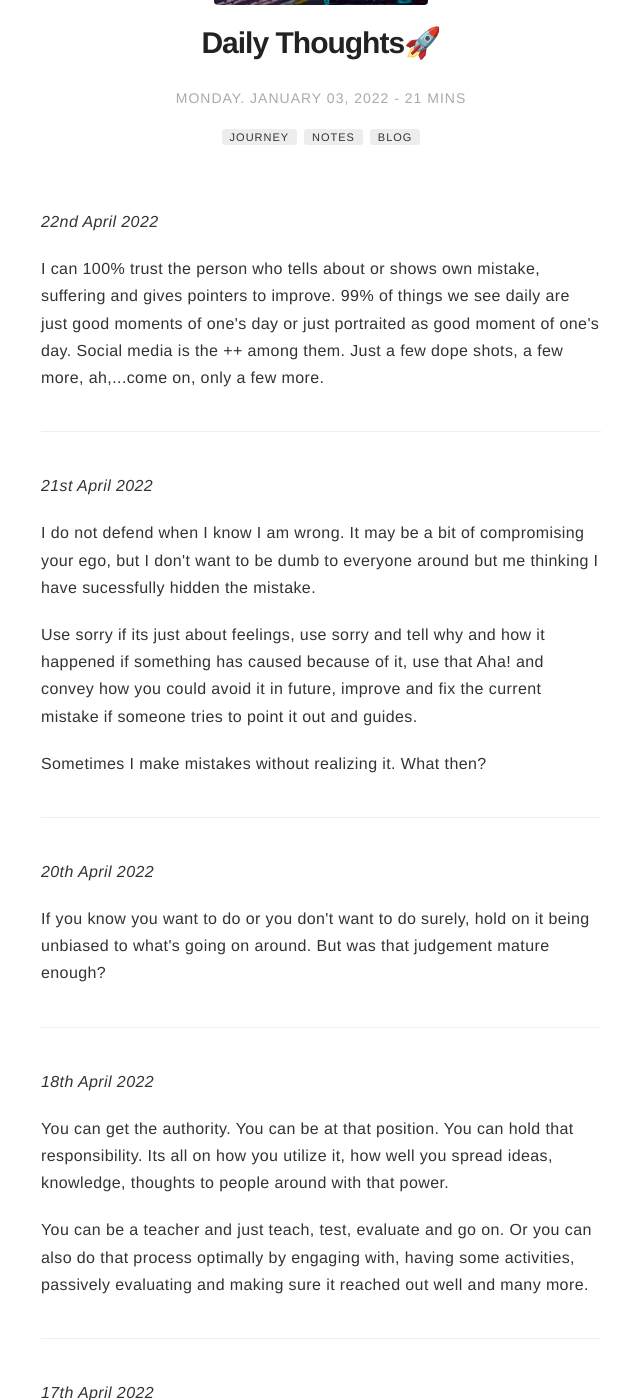
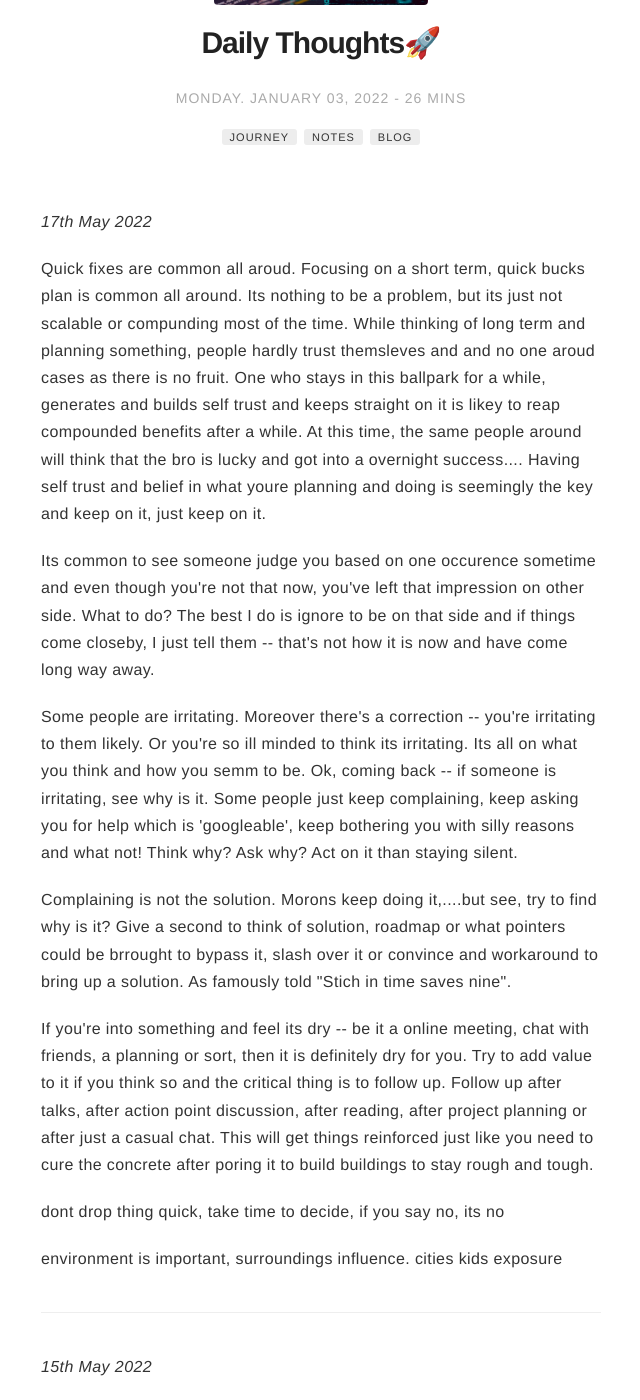
Before and after one commit to ngu25/ngu25.github.io, a Jekyll site: the page built from _posts/2022-01-03-my-daily-journey-blog3.markdown, in a window 1280 px wide and 1400 px high, scrolled down 240 px. Shown: the whole window, without its empty margins (319-959 px from the left). Built offline with Jekyll 4.4.1, drawn with Linux system fonts in a browser that asks for light colours; comment, search, counter and statistics services are not loaded; some of the changed text lies outside the part shown.

Commit message:
todays blog

```diff
--- a/_posts/2022-01-03-my-daily-journey-blog3.markdown
+++ b/_posts/2022-01-03-my-daily-journey-blog3.markdown
@@ -14,6 +14,42 @@ description: Simply to self document and learn from experience. Closed space unt
 
 ---
 
+<p><i>17th May 2022</i></p>
+
+<p> Quick fixes are common all aroud. Focusing on a short term, quick bucks plan is common all around. Its nothing to be a problem, but its just not scalable or compunding most of the time. While thinking of long term and planning something, people hardly trust themsleves and and no one aroud cases as there is no fruit. One who stays in this ballpark for a while, generates and builds self trust and keeps straight on it is likey to reap compounded benefits after a while. At this time, the same people around will think that the bro is lucky and got into a overnight success.... Having self trust and belief in what youre planning and doing is seemingly the key and keep on it, just keep on it.</p>
+
+<p>Its common to see someone judge you based on one occurence sometime and even though you're not that now, you've left that impression on other side. What to do? The best I do is ignore to be on that side and if things come closeby, I just tell them -- that's not how it is now and have come long way away.</p>
+
+<p>Some people are irritating. Moreover there's a correction -- you're irritating to them likely. Or you're so ill minded to think its irritating. Its all on what you think and how you semm to be. Ok, coming back -- if someone is irritating, see why is it. Some people just keep complaining, keep asking  you for help which is 'googleable', keep bothering you with silly reasons and what not! Think why? Ask why? Act on it than staying silent.</p>
+
+<p>Complaining is not the solution. Morons keep doing it,....but see, try to find why is it? Give a second to think of solution, roadmap or what pointers could be brrought to bypass it, slash over it or convince and workaround to bring up a solution. As famously told "Stich in time saves nine".</p>
+
+<p>If you're into something and feel its dry -- be it a online meeting, chat with friends, a planning or sort, then it is definitely dry for you. Try to add value to it if you think so and the critical thing is to follow up. Follow up after talks, after action point discussion, after reading, after project planning or after just a casual chat. This will get things reinforced just like you need to cure the concrete after poring it to build buildings to stay rough and tough.</p>
+
+<p>dont drop thing quick, take time to decide, if you say no, its no</p>
+
+<p>environment is important, surroundings influence. cities kids exposure</p>
+
+---
+
+<p><i>15th May 2022</i></p>
+
+<p>Its been quite sometime now since I wrote here. Around 3 weeks, I was nowhere ON. Was into learing embedded systems, BMS stuff and semester exams coming up. Not busy, but this was just out of priority. Wasn't getting that spark to write something here and I was trying to slip myself off from this to avoid procrastinating that I haven't written anything here. Trying to get a hang of it as a habit, but not forcefully. But now -- here we go,....</p>
+
+<p>Sometimes I get this burst of interest or thirst for doing something. One of them is reading about peoples thoughts, experiences, writing down information. This may be after I watch a YouTube video(like today I saw children's science fair event -- aboslutely staggered to see what they are doing), a movie rarely or a book!  It makes me pause, think what's going on, what I can do and so on,....</p>
+
+---
+
+<p>Bro! Why are there so many content creators out there :: Its absolutely staggering to see people making podcasts, interviews and all spend good old time watching it and doing nothing(majority). Who is building products? Who is bringing services? I am sure one who does and have plans doesn't really watch a lot of these. Its like a ferrari story -- they don't adverise as people who can afford it aren't infornt of TV all the time! It just feels good to watch these and comment as 'Inspirational'. The one who creates content makes some quick bucks with no brainy thing going around. Just get something, synthesize and broadcast - a labour job.</p>
+
+---
+
+<p><i>14th May 2022</i></p>
+
+<p>Came across a LinkedIn post and someone was saying that Indian software engineers and vast spread and prime movers in US industry bit there is 0 Indian software procuct(as of now). Why? Its really thinkstriking! A large part of comment section conplained that education  system is wrecked(good old joke) and one comment which nearly made sense is that we people look at 'low hanging fruit' meaing a quick short term plan/idea to be happy(mostly to earn). It maybe because of mindset from past, our environment and culture. We are strictly and throughly made to have a hierarchy in a system. Respect older people(ofcourse do), don't go against them, don't give counter talks to them, follow what they day and so on. We like to be ruled. Ancestoral mentality was same, we were ruled by Britishher's for a long time and now still feel good to be in that mindset(a large herd of us). Makes sense, but what can we do? Its definitely changing.</p>
+
+---
+
 <p><i>22nd April 2022</i></p>
 
 <p>I can 100% trust the person who tells about or shows own mistake, suffering and gives pointers to improve. 99% of things we see daily are just good moments of one's day or just portraited as good moment of one's day. Social media is the ++ among them. Just a few dope shots, a few more, ah,...come on, only a few more.</p>
@@ -22,7 +58,7 @@ description: Simply to self document and learn from experience. Closed space unt
 
 <p><i>21st April 2022</i></p>
 
-<p>I do not defend when I know I am wrong. It may be a bit of compromising your ego, but I don't want to be dumb to everyone around but me thinking I have sucessfully hidden the mistake.</p>
+<p>I do not defend when I know I am wrong. It may be a bit of compromise to my ego, but I don't want to be dumb to everyone around but me thinking I have sucessfully hidden the mistake.</p>
 <p>Use sorry if its just about feelings, use sorry and tell why and how it happened if something has caused because of it, use that Aha! and convey how you could avoid it in future, improve and fix the current mistake if someone tries to point it out and guides.</p>
 <p>Sometimes I make mistakes without realizing it. What then?</p>
 
```
Also changed, not shown: 1 other file.
